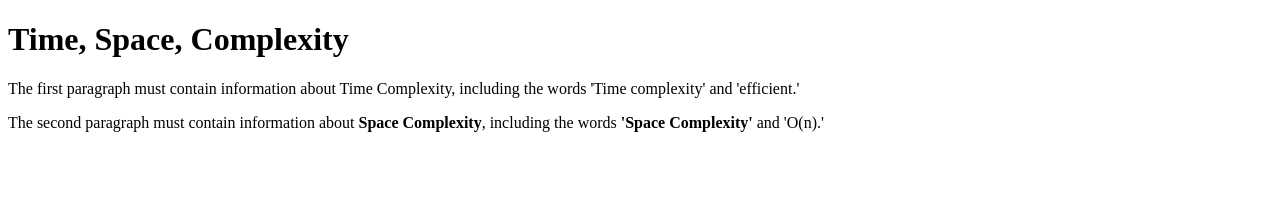
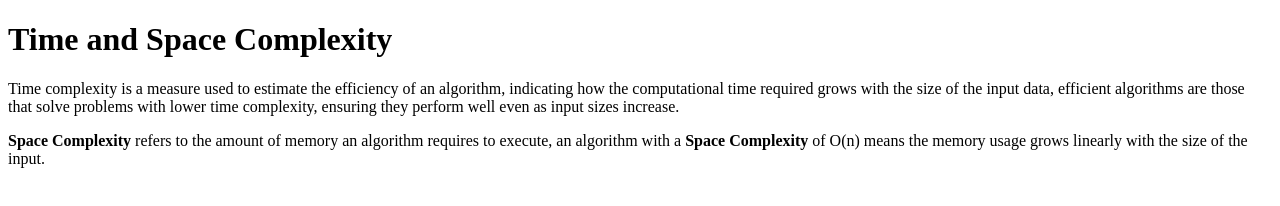
Before and after one commit to acciojob/time-and-space-complexity-jitesh-20, a website: page main.html in a window 1280 px wide. Drawn offline with Linux system fonts and the light colour scheme.

Commit message:
created a submission

```diff
--- a/main.html
+++ b/main.html
@@ -8,12 +8,12 @@
 
 <body>
 	<!-- the entire body must be written by student -->
-	<h1>Time, Space, Complexity</h1>
+	<h1>Time and Space Complexity</h1>
 	<p>
-		The first paragraph must contain information about Time Complexity, including the words 'Time complexity' and 'efficient.'
+		Time complexity is a measure used to estimate the efficiency of an algorithm, indicating how the computational time required grows with the size of the input data, efficient algorithms are those that solve problems with lower time complexity, ensuring they perform well even as input sizes increase.
 	</p>
 	<p>
-		The second paragraph must contain information about <b>Space Complexity</b>, including the words <b>'Space Complexity'</b> and 'O(n).'
+		<b>Space Complexity</b> refers to the amount of memory an algorithm requires to execute, an algorithm with a <b>Space Complexity</b> of O(n) means the memory usage grows linearly with the size of the input.
 	</p>
     <script type="text/javascript" src="./script.js">
 </script>
```
